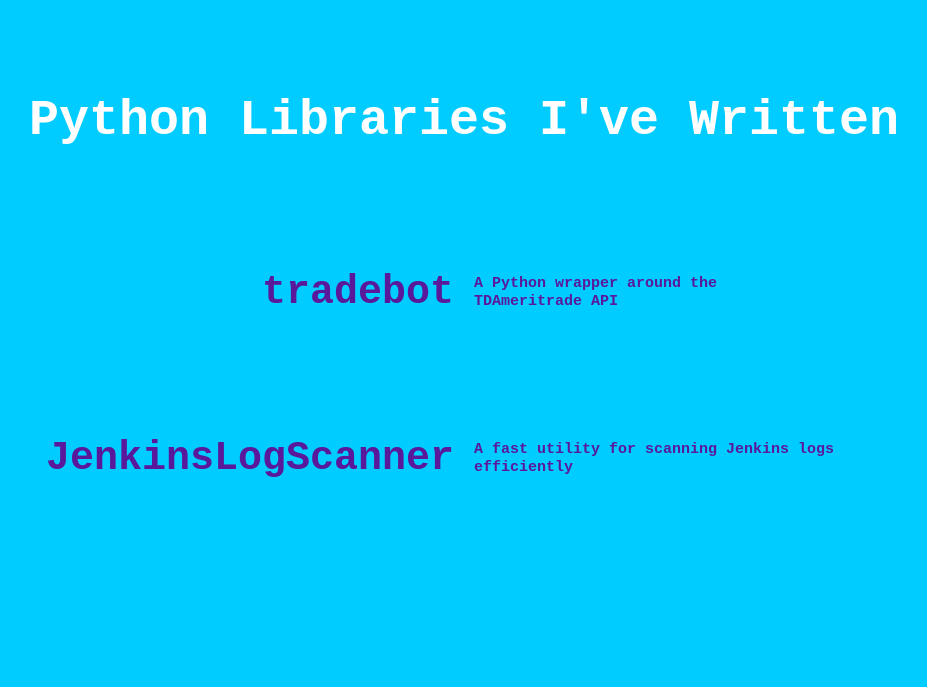
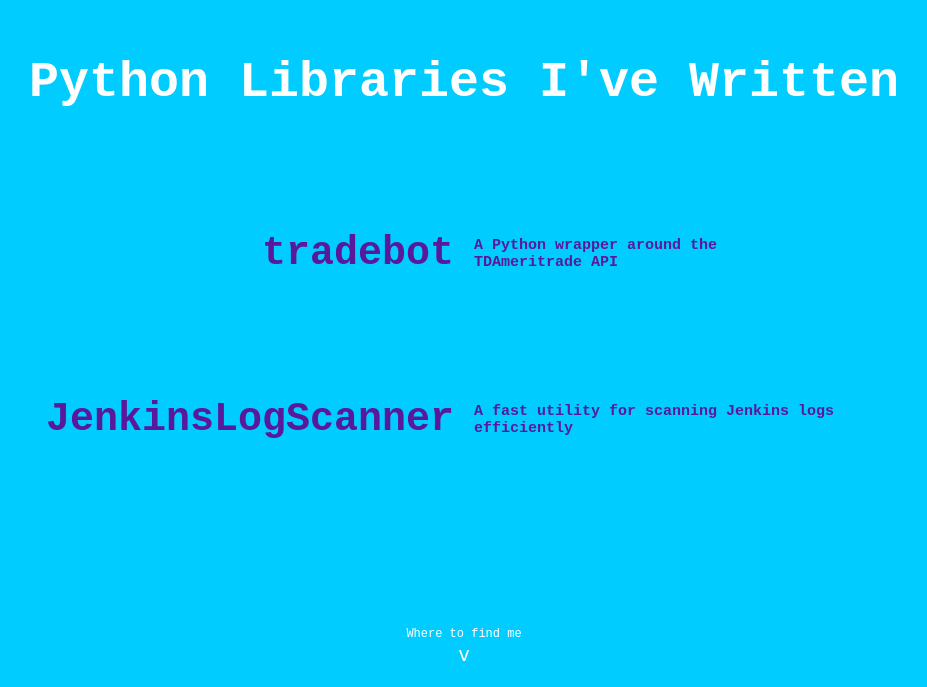
Before and after one commit to abarolli/Portfolio, a React (Vite) app: page / in a window 1280 px wide. Shown: the part 2582-3269 px from the top of the page, without its empty margins (176-1103 px from the left). Built offline with nearby package versions, Linux system fonts and the light colour scheme.

Commit message:
Added scrollToRef

```diff
--- a/src/components/PythonLibrariesScreen.tsx
+++ b/src/components/PythonLibrariesScreen.tsx
@@ -7,6 +7,7 @@ import colors from "../configs/colors";
 import "../index.css";
 import cardStyles from "./Card.module.css";
 import styles from "./PythonLibrariesScreen.module.css";
+import ContinueButton from "./ContinueButton";
 
 const JenkinsLogScannerDescription = (
   <p>A fast utility for scanning Jenkins logs efficiently</p>
@@ -14,8 +15,12 @@ const JenkinsLogScannerDescription = (
 
 const TradebotDescription = <p>A Python wrapper around the TDAmeritrade API</p>;
 
+interface Props {
+  scrollToRef: React.RefObject<HTMLDivElement>;
+}
+
 const PythonLibrariesScreen = React.forwardRef(
-  (_, ref: React.ForwardedRef<HTMLDivElement>) => {
+  ({ scrollToRef }: Props, ref: React.ForwardedRef<HTMLDivElement>) => {
     return (
       <Screen
         className="screen--centered screen--centered-col"
@@ -65,6 +70,13 @@ const PythonLibrariesScreen = React.forwardRef(
             />
           </a>
         </div>
+        <ContinueButton
+          onClick={() =>
+            scrollToRef.current?.scrollIntoView({ behavior: "smooth" })
+          }
+        >
+          Where to find me
+        </ContinueButton>
       </Screen>
     );
   }
```
